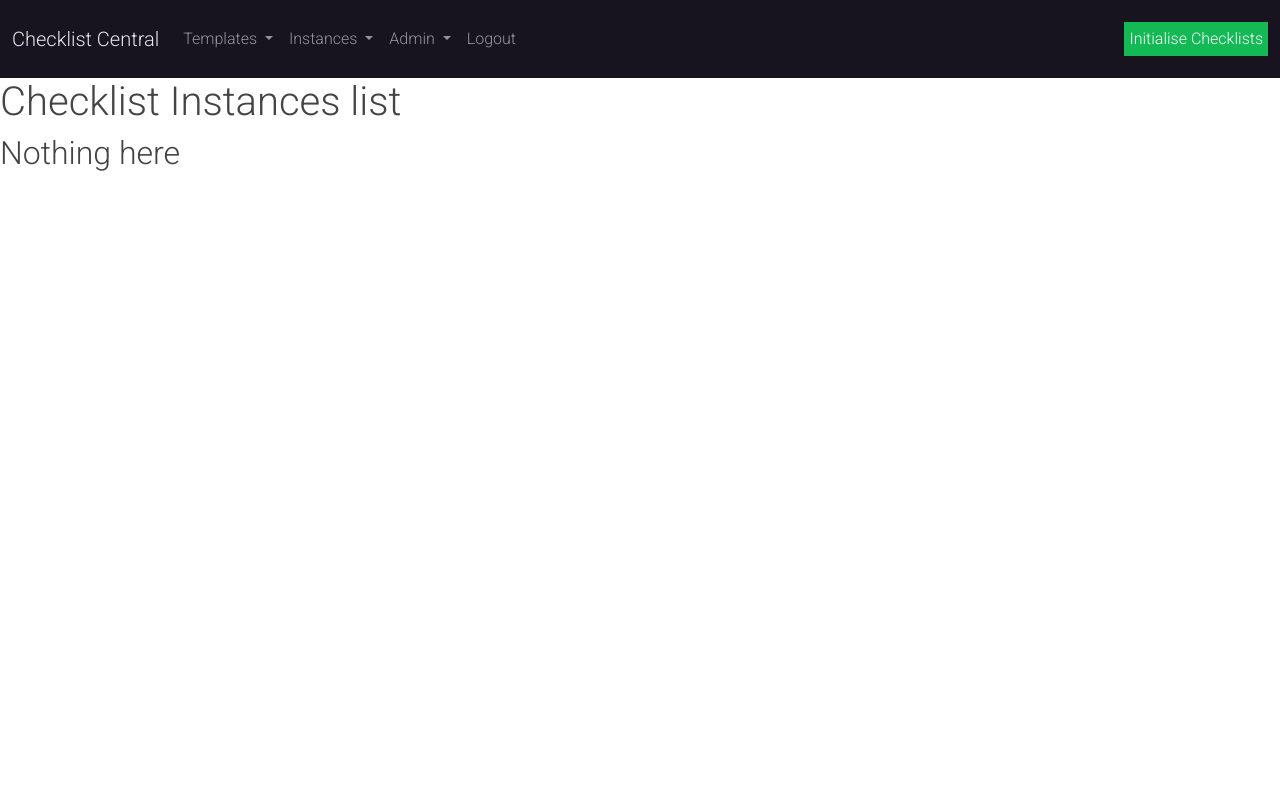
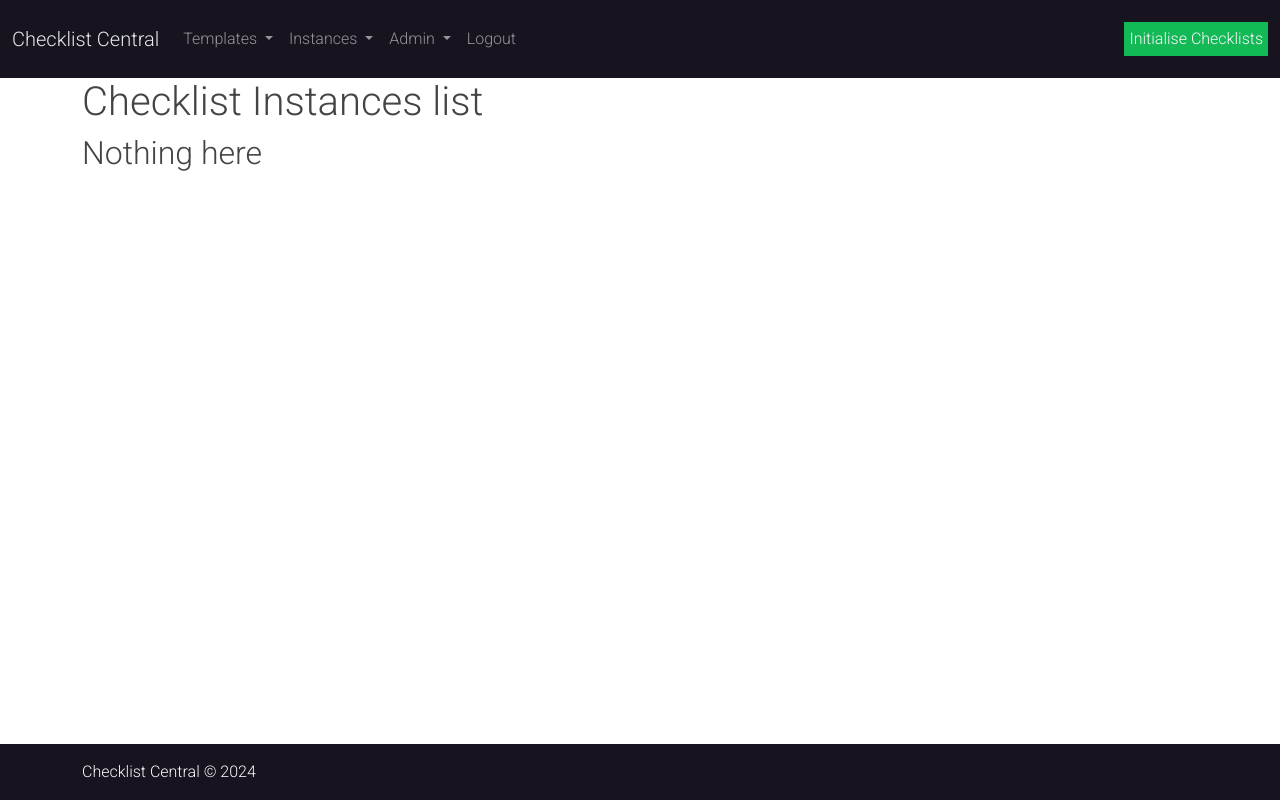
Before and after one commit to davep33l/checklist-central, a Django app: page /checklist_instances/ in a window 1280 px wide. Run offline with Django 4.2, Linux system fonts and the light colour scheme; the visitor is signed in with stand-in values (Sample User, id 1); data that the repository does not hold is empty; some libraries are stand-ins or nearby versions.

Commit message:
Added logon required decorators to views
- Added the logon_required decorator to all views, to
provide security to the application, so no one can access
without being logged in.
- Updated the base.html template to hide the initialise
checklist button for none logged in users
- All pages should now automatically show a sign-in page
if a user tries to access any of the urls
- css was updated to push newly added footer to bottom of page

```diff
--- a/checklist/views.py
+++ b/checklist/views.py
@@ -7,10 +7,12 @@ from django.contrib.messages.views import SuccessMessageMixin
 from django.shortcuts import redirect
 from django.contrib import messages
 from .forms import CustomDepartmentEditForm, CustomDepartmentCreateForm
-
+from django.utils.decorators import method_decorator
+from django.contrib.auth.decorators import login_required
 
 # Create your views here.
 
+@login_required
 def index(request):
 
     if not request.user.is_authenticated:
@@ -31,13 +33,13 @@ def index(request):
     context = {'task_instances': task_instances,}
     return render(request, 'checklist/index.html', context)
 
-
+@method_decorator(login_required, name='dispatch')
 class DepartmentList(generic.ListView):
     model = Department
     context_object_name = 'departments'
     template_name = 'checklist/department_list.html'
 
-
+@method_decorator(login_required, name='dispatch')
 class DepartmentEdit(SuccessMessageMixin, UpdateView):
     model = Department
     form_class = CustomDepartmentEditForm
@@ -46,14 +48,14 @@ class DepartmentEdit(SuccessMessageMixin, UpdateView):
     success_url = reverse_lazy('departments')
     success_message = "Department updated successfully"
 
-
+@method_decorator(login_required, name='dispatch')
 class DepartmentDelete(SuccessMessageMixin, DeleteView):
     model = Department
     template_name = 'checklist/department_confirm_delete.html'
     success_url = reverse_lazy('departments')
     success_message = "Department deleted successfully"
 
-
+@method_decorator(login_required, name='dispatch')
 class DepartmentCreate(SuccessMessageMixin, CreateView):
     model = Department
     form_class = CustomDepartmentCreateForm
@@ -66,14 +68,14 @@ class DepartmentCreate(SuccessMessageMixin, CreateView):
         form.instance.updated_by = self.request.user
         return super().form_valid(form)
 
-
+@method_decorator(login_required, name='dispatch')
 class TeamList(generic.ListView):
     model = Team
     template_name = 'checklist/team_list.html'
     context_object_name = 'teams'
     ordering = ['-name']
 
-
+@method_decorator(login_required, name='dispatch')
 class TeamEdit(SuccessMessageMixin, UpdateView):
     model = Team
     fields = ['name', 'department']
@@ -90,13 +92,14 @@ class TeamEdit(SuccessMessageMixin, UpdateView):
         form.instance.updated_by = self.request.user
         return super().form_valid(form)
 
+@method_decorator(login_required, name='dispatch')
 class TeamDelete(SuccessMessageMixin, DeleteView):
     model = Team
     template_name = 'checklist/team_confirm_delete.html'
     success_url = reverse_lazy('teams')
     success_message = "Team deleted successfully"
 
-
+@method_decorator(login_required, name='dispatch')
 class TeamCreate(SuccessMessageMixin, CreateView):
     model = Team
     fields = ['name', 'department']
@@ -114,13 +117,13 @@ class TeamCreate(SuccessMessageMixin, CreateView):
         form.instance.updated_by = self.request.user
         return super().form_valid(form)
 
-
+@method_decorator(login_required, name='dispatch')
 class ChecklistTemplateList(generic.ListView):
     model = ChecklistTemplate
     template_name = 'checklist/checklist_template_list.html'
     context_object_name = 'checklist_templates'
 
-
+@method_decorator(login_required, name='dispatch')
 class ChecklistTemplateEdit(SuccessMessageMixin, UpdateView):
     model = ChecklistTemplate
     fields = ['name', 'team']
@@ -138,6 +141,7 @@ class ChecklistTemplateEdit(SuccessMessageMixin, UpdateView):
         form.instance.updated_by = self.request.user
         return super().form_valid(form)
 
+@method_decorator(login_required, name='dispatch')
 class ChecklistTemplateCreate(SuccessMessageMixin, CreateView):
     model = ChecklistTemplate
     fields = ['name', 'team']
@@ -156,7 +160,7 @@ class ChecklistTemplateCreate(SuccessMessageMixin, CreateView):
         form.instance.updated_by = self.request.user
         return super().form_valid(form)
 
-
+@method_decorator(login_required, name='dispatch')
 class ChecklistTemplateDelete(SuccessMessageMixin, DeleteView):
     model = ChecklistTemplate
     template_name = 'checklist/checklist_template_confirm_delete.html'
@@ -164,11 +168,13 @@ class ChecklistTemplateDelete(SuccessMessageMixin, DeleteView):
     success_message = "Checklist deleted successfully"
     context_object_name = 'checklist_template'
 
+@method_decorator(login_required, name='dispatch')
 class TaskTemplateList(generic.ListView):
     model = TaskTemplate
     template_name = 'checklist/task_template_list.html'
     context_object_name = 'task_templates'
 
+@method_decorator(login_required, name='dispatch')
 class TaskTemplateEdit(SuccessMessageMixin, UpdateView):
     model = TaskTemplate
     fields = ['name', 'description', 'due_at', 'checklist_template']
@@ -187,6 +193,7 @@ class TaskTemplateEdit(SuccessMessageMixin, UpdateView):
         return super().form_valid(form)
 
 
+@method_decorator(login_required, name='dispatch')
 class TaskTemplateCreate(SuccessMessageMixin, CreateView):
     model = TaskTemplate
     fields = ['name', 'checklist_template', 'description', 'due_at']
@@ -205,7 +212,7 @@ class TaskTemplateCreate(SuccessMessageMixin, CreateView):
         form.instance.updated_by = self.request.user
         return super().form_valid(form)
 
-
+@method_decorator(login_required, name='dispatch')
 class TaskTemplateDelete(SuccessMessageMixin, DeleteView):
     model = TaskTemplate
     template_name = 'checklist/task_template_confirm_delete.html'
@@ -213,7 +220,7 @@ class TaskTemplateDelete(SuccessMessageMixin, DeleteView):
     success_message = "Task deleted successfully"
     context_object_name = 'task_template'
 
-
+@login_required
 def initialise_checklists(request):
 
     checklist_templates = ChecklistTemplate.objects.all()
@@ -233,14 +240,12 @@ def initialise_checklists(request):
         return redirect('index')
     return render(request, 'checklist/initialise_checklists.html', context={'checklist_templates': checklist_templates})
 
-
-
-
+@method_decorator(login_required, name='dispatch')
 class ChecklistInstanceList(generic.ListView):
     model = ChecklistInstance
     template_name = 'checklist/checklist_instance_list.html'
 
-
+@method_decorator(login_required, name='dispatch')
 class TaskInstanceList(generic.ListView):
     model = TaskInstance
     template_name = 'checklist/task_instance_list.html'
--- a/static/css/style.css
+++ b/static/css/style.css
@@ -1,7 +1,12 @@
-/* reset */
-
 body {
     margin: 0;
     padding: 0;
     font-family: 'Roboto', sans-serif;
+    display: flex;
+    flex-direction: column;
+    min-height: 100vh;
 }
+
+main {
+    flex: 1;
+}
--- a/templates/base.html
+++ b/templates/base.html
@@ -82,9 +82,11 @@
 
 
             </ul>
+            {% if user.is_authenticated %}
             <div class="ms-auto text-light">
                 <a class="btn btn-success bg-success nav-link p-1" href="{% url 'initialise_checklists' %}">Initialise Checklists</a>
             </div>
+            {% endif %}
         </div>
     </div>
 </nav>
@@ -100,7 +102,26 @@
 {% endfor %}
 
 
-{% block content %}{% endblock %}
+<main>
+    <div class="container">
+        <div class="row">
+            <div class="col-md-12">
+                {% block content %}{% endblock %}
+            </div>
+        </div>
+    </div>
+</main>
+
+
+
+<!-- footer -->
+
+<footer class="footer mt-auto py-3 bg-dark text-light">
+    <div class="container">
+        <span class="">Checklist Central &copy; 2024</span>
+    </div>
+</footer>
+
 
 
 <script src="https://cdn.jsdelivr.net/npm/@popperjs/core@2.11.8/dist/umd/popper.min.js" integrity="sha384-I7E8VVD/ismYTF4hNIPjVp/Zjvgyol6VFvRkX/vR+Vc4jQkC+hVqc2pM8ODewa9r" crossorigin="anonymous"></script>
```
Also changed, not shown: 1 other file.
